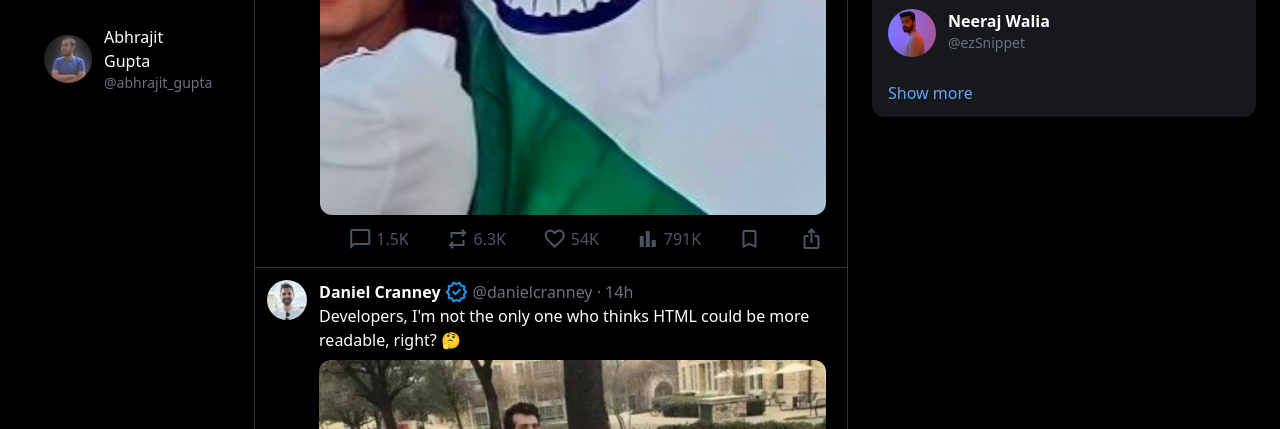
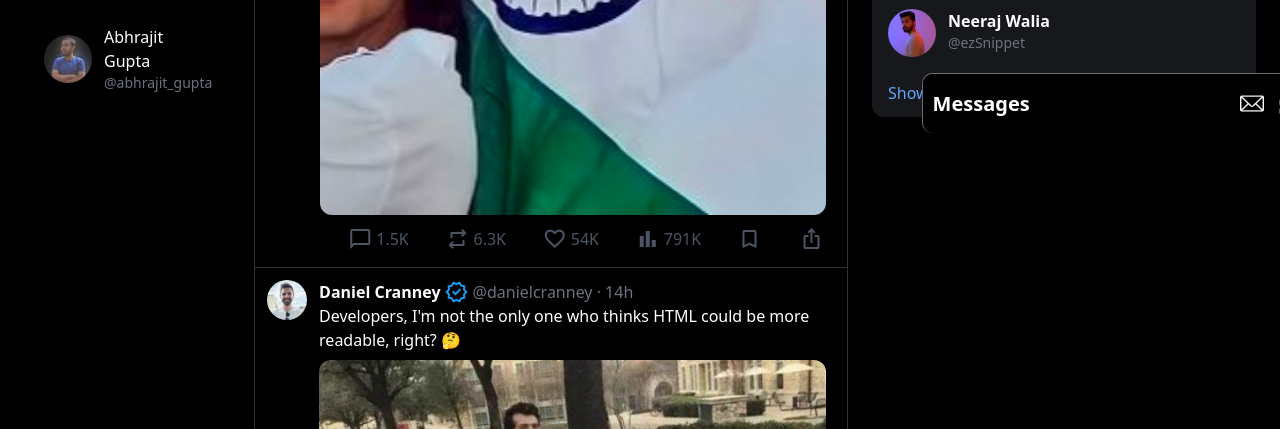
Before and after one commit to abhrajit2004/Twitter-Landing-Page, a website built with Vite: page index.html in a window 1280 px wide. Shown: the part 671-1100 px from the top of the page. Built offline with nearby package versions, Linux system fonts and the light colour scheme.

Commit message:
added messages section

```diff
--- /dev/null
+++ b/css/messages.css
@@ -0,0 +1,50 @@
+#messages{
+    z-index: 5;
+    position: fixed;
+    height: 60px;
+    width: 400px;
+    /* background-color: yellow; */
+    display: flex;
+    align-items: center;
+    /* justify-content: center; */
+
+    background-color: black;
+    border-top: 0.6px solid rgb(25, 25, 25);
+    border-left: 0.6px solid rgb(25, 25, 25);
+    border-right: 0.6px solid rgb(25, 25, 25);
+
+    border-radius: 10px;
+    border-style: outset;
+    left:72%;
+    top:93%;
+
+
+}
+
+#messages span{
+    margin-left: 10px;
+    font-size: 20px;
+    font-style: bold;
+    font-weight: 900;
+}
+
+
+#img_messages1{
+    filter: invert(1);
+    height: auto;
+    max-width: 6%;
+
+    margin-left: 210px;
+
+}
+
+
+
+#img_messages2{
+    filter: invert(1);
+    height: auto;
+    max-width: 5%;
+    margin-left: 13px;
+    transform: rotate(270deg);
+
+}
--- a/index.html
+++ b/index.html
@@ -10,8 +10,22 @@
       href="https://fonts.googleapis.com/css2?family=Material+Symbols+Outlined:opsz,wght,FILL,GRAD@24,400,0,0"
     />
     <link rel="stylesheet" href="css/output.css" />
+    <link rel="stylesheet" href="css/messages.css">
   </head>
   <body class="bg-black min-h-screen text-white">
+
+
+    <!-- messgaes start -->
+    <div id="messages">
+      <span>Messages</span>
+      <img src="messages.png" alt="" id="img_messages1">
+      <img src="expand.png" alt="" id="img_messages2">
+
+    </div>
+
+    <!-- messages end -->
+
+
     <div class="flex flex-row container mx-auto">
       <div class="left-sidebar h-full">
         <div class="flex justify-between flex-col h-full">
```
Also changed, not shown: expand.png (added), messages.png (added).
